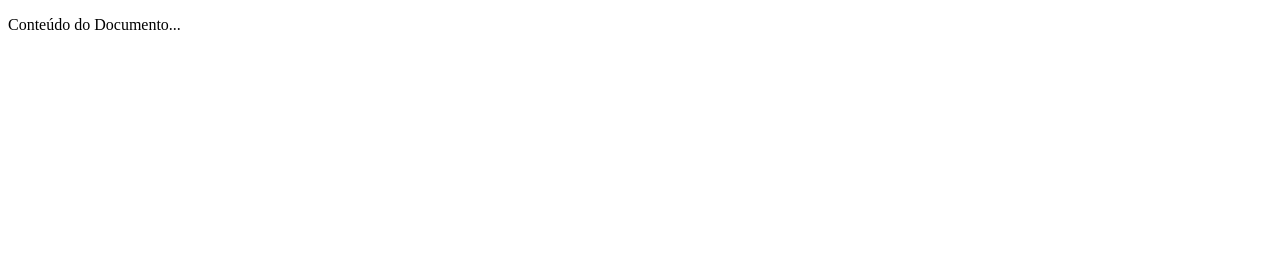
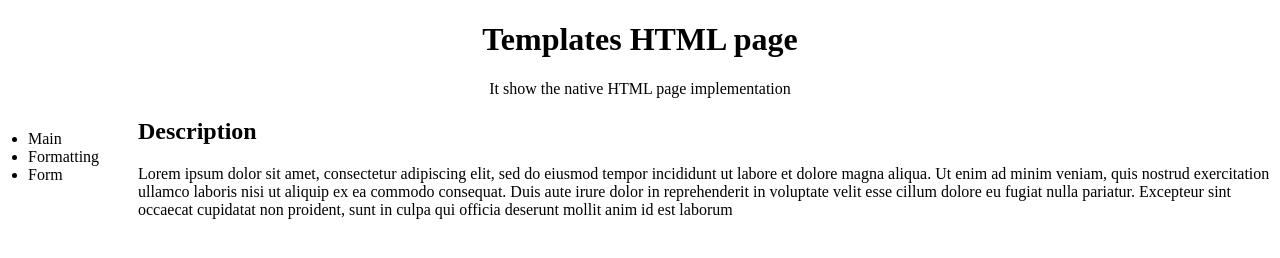
Before and after one commit to rodrigofreund/nodebasicserver, a website: page views/pages/index.html in a window 1280 px wide. Drawn offline with Linux system fonts and the light colour scheme.

Commit message:
Implementacao

```diff
--- a/views/pages/index.html
+++ b/views/pages/index.html
@@ -6,9 +6,27 @@
     <!--[if lt IE 9]>
       <script src="https://oss.maxcdn.com/libs/html5shiv/3.7.0/html5shiv.js"></script>
     <![endif]-->
-    <title>Template HTML</title>
+    <title>Templates HTML</title>
+    <link href="main.css" rel="stylesheet">
   </head>
   <body>
-    <p>Conteúdo do Documento...</p>
+    <header>
+      <h1>Templates HTML page</h1>
+      <p>It show the native HTML page implementation</p>
+    </header>
+    <nav>
+      <ul>
+        <li>Main</li>
+        <li>Formatting</li>
+        <li>Form</li>
+      </ul>
+    </nav>
+    <section class="main-section">
+      <h2>Description</h2>
+      <p>Lorem ipsum dolor sit amet, consectetur adipiscing elit, sed do eiusmod tempor incididunt ut labore et dolore magna aliqua.
+        Ut enim ad minim veniam, quis nostrud exercitation ullamco laboris nisi ut aliquip ex ea commodo consequat. Duis aute irure
+        dolor in reprehenderit in voluptate velit esse cillum dolore eu fugiat nulla pariatur. Excepteur sint occaecat cupidatat non proident,
+        sunt in culpa qui officia deserunt mollit anim id est laborum</p>
+    </section>
   </body>
 </html>
--- /dev/null
+++ b/views/pages/main.css
@@ -0,0 +1,21 @@
+nav {
+  float: left;
+}
+
+header {
+  text-align: center;
+}
+
+.main-section {
+  margin-left: 130px;
+}
+
+nav ul {
+  padding-left: 20px;
+}
+
+@media (max-width:800px) {
+  nav ul {
+    padding-left: 10px !important;
+  }
+}
```
Also changed, not shown: bower.json (+1 -7 lines).
